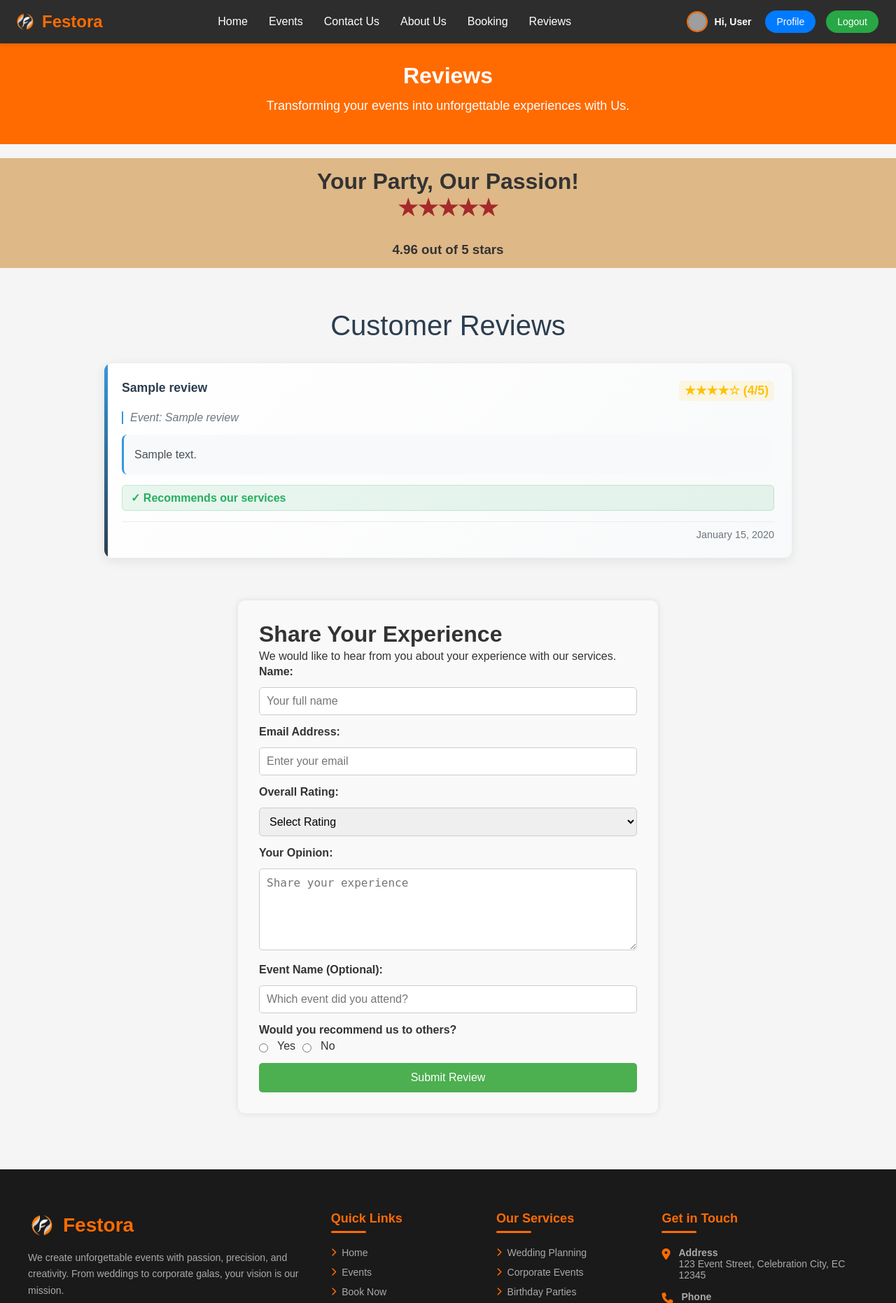
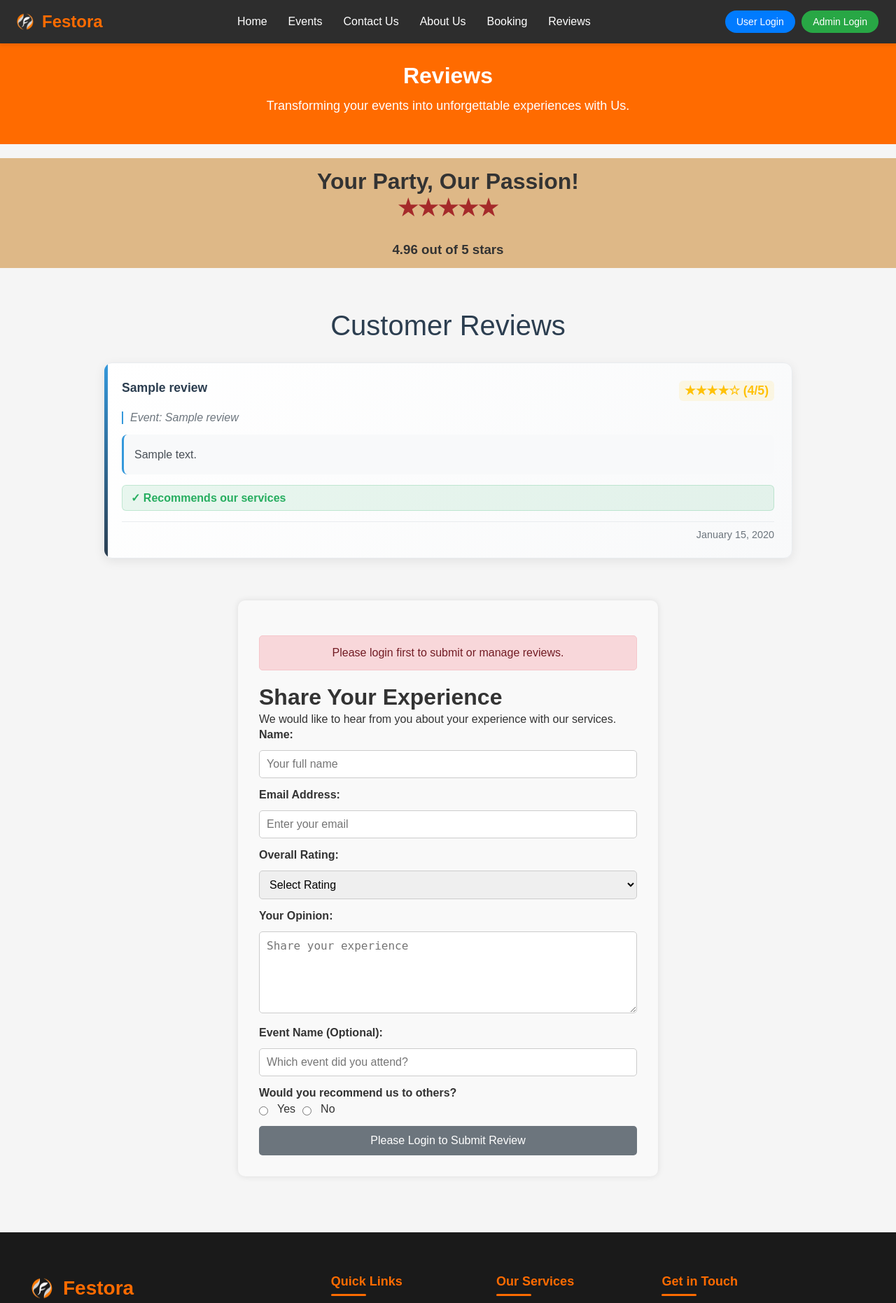
Before and after one commit to shanuka-saranga/Server-Side-Development-Project, a PHP site: page /Review.php in a window 1280 px wide. Shown: the top 1862 px of the page at 70% size. Run offline with PHP 8.4, Linux system fonts and the light colour scheme; tables that the repository leaves empty hold one stand-in row (values such as "Sample post"); grey boxes are pictures that could not be loaded.

Commit message:
Refactor review handling to improve user session checks and form validation

```diff
--- a/Public/Review.php
+++ b/Public/Review.php
@@ -4,16 +4,24 @@ session_start();
 error_reporting(E_ALL);
 ini_set('display_errors', 1);
 
+// Check if user is logged in
+if (!isset($_SESSION['user_id'])) {
+    $login_error = "Please login first to submit or manage reviews.";
+}
+
 // Database connection
 require_once '../config/config.php';
 
-// Generate or get user session ID
-if (!isset($_SESSION['user_id'])) {
-    $_SESSION['user_id'] = uniqid('user_', true);
+// Generate or get user session ID (only if user is logged in)
+if (isset($_SESSION['user_id']) && !isset($_SESSION['user_identifier'])) {
+    $_SESSION['user_identifier'] = uniqid('user_', true);
 }
 
 // Process form submission
 if (isset($_POST['sub'])) {
+    if (!isset($_SESSION['user_id'])) {
+        $form_error = "Please login first to submit a review.";
+    } else {
         // Validate required fields
         if (
             empty($_POST['name']) || empty($_POST['email']) || empty($_POST['rating']) ||
@@ -53,9 +61,13 @@ if (isset($_POST['sub'])) {
             }
         }
     }
+}
 
 // Handle review update
 if (isset($_POST['update_review'])) {
+    if (!isset($_SESSION['user_id'])) {
+        $form_error = "Please login first to update reviews.";
+    } else {
         $review_id = (int) $_POST['review_id'];
         $user_id = $_SESSION['user_id'];
 
@@ -83,9 +95,13 @@ if (isset($_POST['update_review'])) {
             $form_error = "You can only update your own reviews.";
         }
     }
+}
 
 // Handle review deletion
 if (isset($_GET['delete_review'])) {
+    if (!isset($_SESSION['user_id'])) {
+        $form_error = "Please login first to delete reviews.";
+    } else {
         $review_id = (int) $_GET['delete_review'];
         $user_id = $_SESSION['user_id'];
 
@@ -104,6 +120,7 @@ if (isset($_GET['delete_review'])) {
             $form_error = "You can only delete your own reviews.";
         }
     }
+}
 
 // Retrieve reviews from database for display
 $sql = "SELECT review_id, name, rating, comment, event_name, created_at, recommend, user_id
@@ -113,7 +130,8 @@ $sql = "SELECT review_id, name, rating, comment, event_name, created_at, recomme
 $result = mysqli_query($conn, $sql);
 $NumRows = mysqli_num_rows($result);
 
-// Get current user's reviews for editing
+// Get current user's reviews for editing (only if logged in)
+if (isset($_SESSION['user_id'])) {
     $user_id = $_SESSION['user_id'];
     $user_reviews_sql = "SELECT review_id, name, rating, comment, event_name, recommend
                          FROM review
@@ -121,6 +139,9 @@ $user_reviews_sql = "SELECT review_id, name, rating, comment, event_name, recomm
                          ORDER BY created_at DESC";
     $user_reviews_result = mysqli_query($conn, $user_reviews_sql);
     $user_reviews_count = mysqli_num_rows($user_reviews_result);
+} else {
+    $user_reviews_count = 0;
+}
 ?>
 <!DOCTYPE html>
 <html>
@@ -194,7 +215,7 @@ $user_reviews_count = mysqli_num_rows($user_reviews_result);
                         <div class="review-date"><?php echo date('F j, Y', strtotime($row['created_at'])); ?></div>
 
                         <!-- Show edit/delete buttons only for user's own reviews -->
-                        <?php if (isset($row['user_id']) && $row['user_id'] === $_SESSION['user_id']): ?>
+                        <?php if (isset($_SESSION['user_id']) && isset($row['user_id']) && $row['user_id'] === $_SESSION['user_id']): ?>
                             <div class="review-actions">
                                 <small>Your review - </small>
                                 <a href="?edit_review=<?php echo $row['review_id']; ?>" class="btn-edit">Edit</a>
@@ -216,7 +237,14 @@ $user_reviews_count = mysqli_num_rows($user_reviews_result);
 
     <!-- Review Submission Form -->
     <div class="group">
-        <form id="reviewForm" method="POST" action="<?php echo $_SERVER['PHP_SELF']; ?>">
+        <?php if (isset($login_error)): ?>
+            <div class="alert alert-error">
+                <?php echo $login_error; ?>
+            </div>
+        <?php endif; ?>
+
+        <form id="reviewForm" method="POST" action="<?php echo $_SERVER['PHP_SELF']; ?>"
+              <?php if (!isset($_SESSION['user_id'])) echo 'onsubmit="alert(\'Please login first.\'); return false;"'; ?>>
             <h1>Share Your Experience</h1>
             <p>We would like to hear from you about your experience with our services.</p>
 
@@ -261,12 +289,16 @@ $user_reviews_count = mysqli_num_rows($user_reviews_result);
                 <label for="no" class="radio-label">No</label>
             </div>
 
+            <?php if (!isset($_SESSION['user_id'])): ?>
+                <button type="button" disabled style="background-color: #6c757d; cursor: not-allowed;">Please Login to Submit Review</button>
+            <?php else: ?>
                 <button type="submit" name="sub">Submit Review</button>
+            <?php endif; ?>
         </form>
     </div>
 
     <!-- User's Reviews Section for Editing -->
-    <?php if ($user_reviews_count > 0): ?>
+    <?php if (isset($_SESSION['user_id']) && $user_reviews_count > 0): ?>
         <div class="group user-reviews">
             <h3>Your Reviews (<?php echo $user_reviews_count; ?>)</h3>
             <p>You can edit or delete your reviews below:</p>
@@ -317,9 +349,6 @@ $user_reviews_count = mysqli_num_rows($user_reviews_result);
         </div>
     <?php endif; ?>
 
-
-
-
 <?php require_once '../includes/footer.php'; ?>
 
     <script>
@@ -344,8 +373,6 @@ $user_reviews_count = mysqli_num_rows($user_reviews_result);
     </script>
 </body>
 
-<?php require_once '../includes/footer.php'; ?>
-
 </html>
 <?php
 // Close database connection
```
Lines whose indentation alone changed are shown as unchanged.
